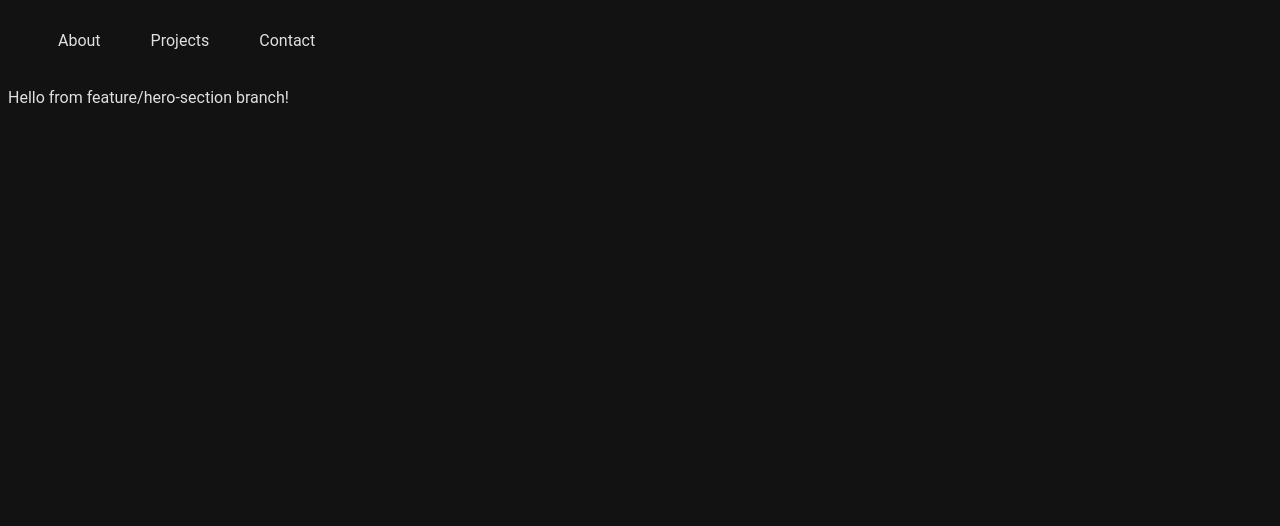
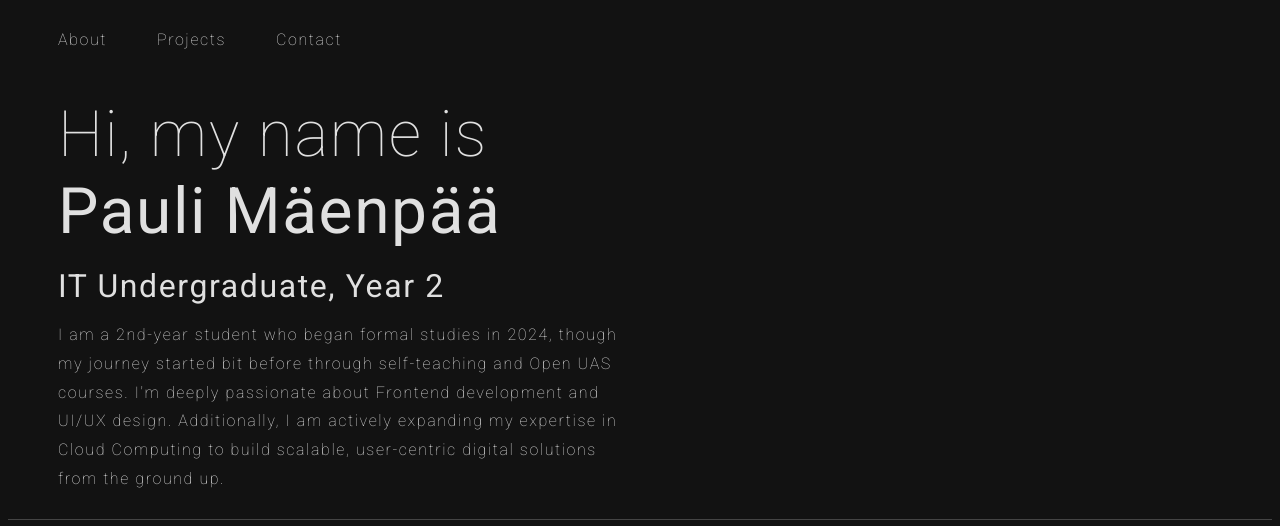
Before and after one commit to PauliMaenpaa/portfolio, a plain HTML site: page index.html in a window 1280 px wide. Drawn offline with Linux system fonts and the light colour scheme.

Commit message:
added text to a main section

```diff
--- a/index.html
+++ b/index.html
@@ -3,8 +3,15 @@
   <head>
     <meta charset="UTF-8" />
     <meta name="viewport" content="width=device-width, initial-scale=1.0" />
+    <link rel="preconnect" href="https://fonts.googleapis.com" />
+    <link rel="preconnect" href="https://fonts.gstatic.com" crossorigin />
+    <link
+      href="https://fonts.googleapis.com/css2?family=Roboto:ital,wght@0,100..900;1,100..900&display=swap"
+      rel="stylesheet"
+    />
     <link rel="stylesheet" href="styles/globals.css" />
     <link rel="stylesheet" href="styles/navbar.css" />
+    <link rel="stylesheet" href="/styles/main.css" />
     <title>Pauli Mäenpää</title>
   </head>
   <body>
@@ -15,8 +22,24 @@
         <li><p>Contact</p></li>
       </ul>
     </nav>
-    <main>
-      <p>Hello from feature/hero-section branch!</p>
+    <main class="hero-section wrapper">
+      <div class="hero-section-left">
+        <div class="hero-section-left-txtbox">
+          <h1 class="bold">
+            <span class="light">Hi, my name is</span> Pauli Mäenpää
+          </h1>
+          <h2 class="bold">IT Undergraduate, Year 2</h2>
+          <p>
+            I am a 2nd-year student who began formal studies in 2024, though my
+            journey started bit before through self-teaching and Open UAS
+            courses. I'm deeply passionate about Frontend development and UI/UX
+            design. Additionally, I am actively expanding my expertise in Cloud
+            Computing to build scalable, user-centric digital solutions from the
+            ground up.
+          </p>
+        </div>
+      </div>
+      <div class="hero-section-right"></div>
     </main>
   </body>
 </html>
--- a/styles/globals.css
+++ b/styles/globals.css
@@ -10,7 +10,7 @@
 .wrapper {
   max-width: 1440px;
   margin: 0 auto;
-  padding: 0 50px;
+  padding: 25px 50px;
   box-sizing: border-box;
 }
 
@@ -27,8 +27,33 @@ h2,
 h3 {
   font-family: var(--font-family-base);
   color: var(--color-text-on-dark);
+  margin: 0;
+  padding: 0;
 }
 
 p {
   font-size: 16px;
+  line-height: 1.8;
+  font-weight: 100;
+  letter-spacing: 0.1rem;
 }
+
+h1 {
+  font-size: 64px;
+  line-height: 1.2;
+  letter-spacing: 0.1rem;
+}
+
+h2 {
+  font-size: 32px;
+  line-height: 1.2;
+  letter-spacing: 0.1rem;
+}
+
+.light {
+  font-weight: 100;
+}
+
+.bold {
+  font-weight: 400;
+}
--- /dev/null
+++ b/styles/main.css
@@ -0,0 +1,27 @@
+main {
+  width: 100%;
+  min-height: 400px;
+  display: flex;
+  justify-content: space-between;
+  border-bottom: 1px solid var(--color-border);
+}
+
+.hero-section-left {
+  display: flex;
+  justify-content: center;
+  flex: 1;
+}
+
+.hero-section-right {
+  flex: 1;
+  display: flex;
+  flex-direction: column;
+  justify-content: space-around;
+}
+
+.hero-section-left-txtbox {
+  display: flex;
+  flex-direction: column;
+  justify-content: center;
+  gap: 1rem;
+}
```
